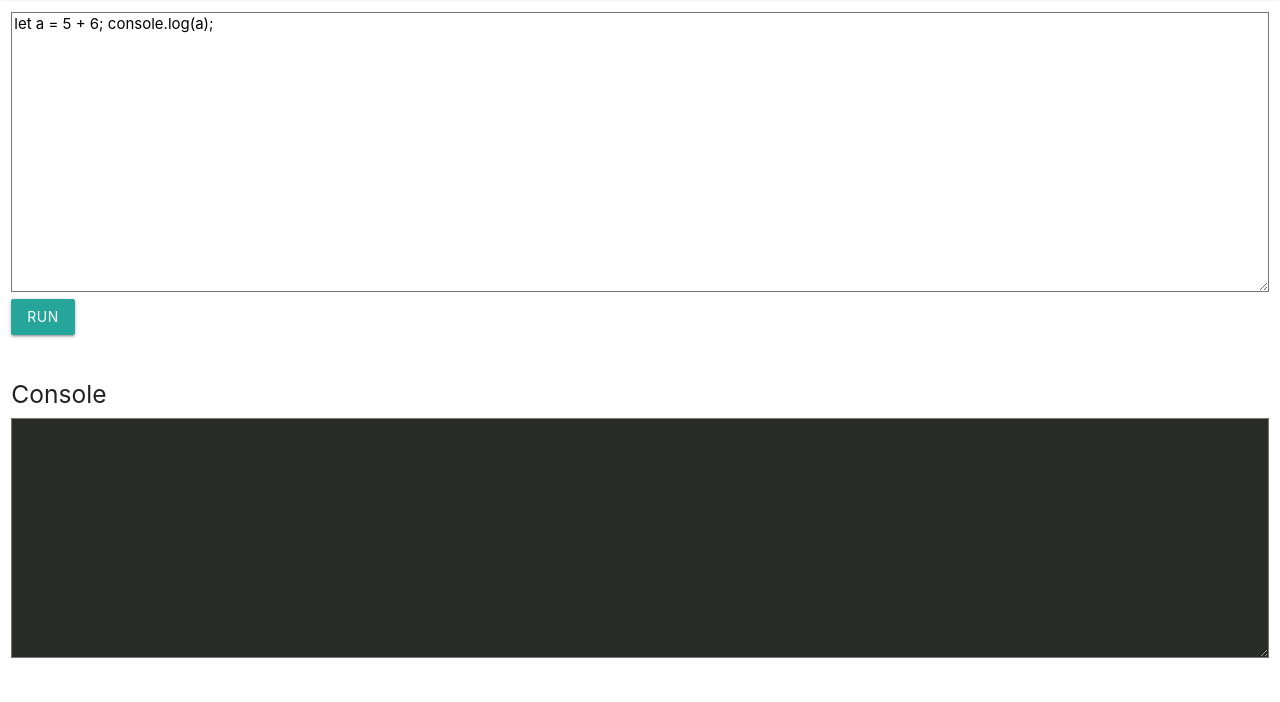
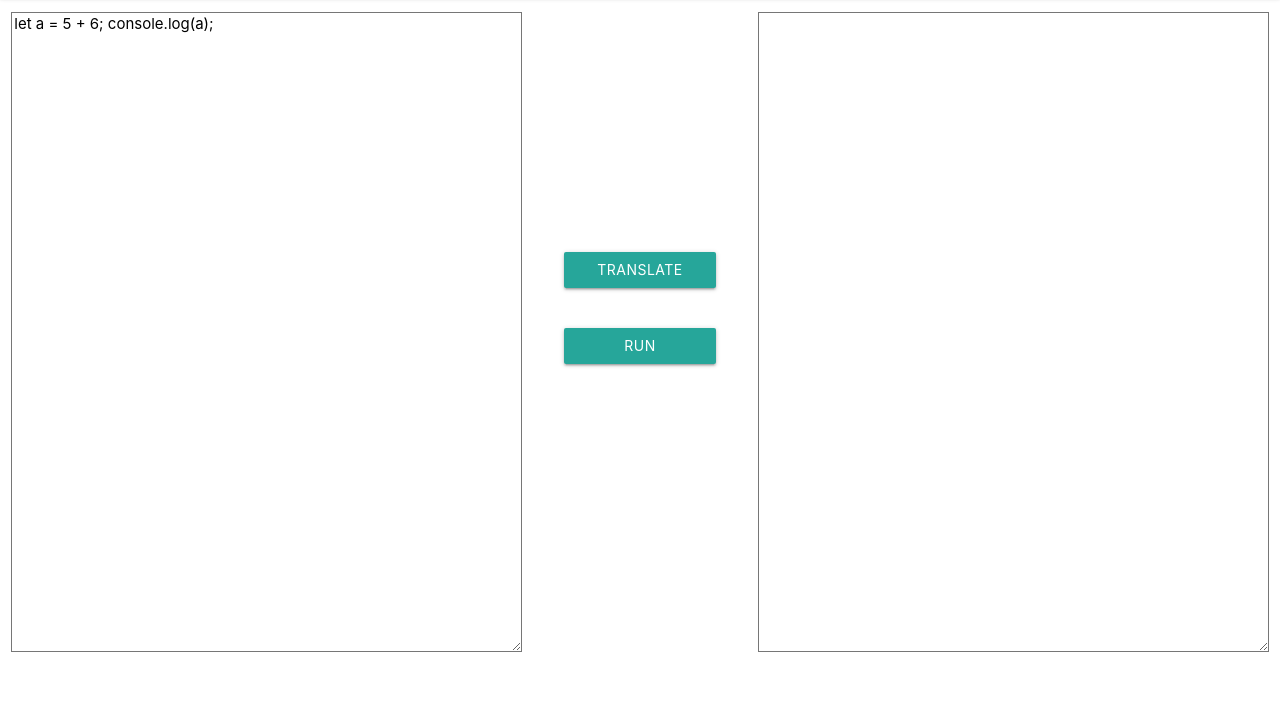
Before and after one commit to flores8ko/olc2.projc1.2S2020, a website: page dist/index.html in a window 1280 px wide. Shown: the part 67-769 px from the top of the page. Drawn offline with nearby package versions, Linux system fonts and the light colour scheme.

Commit message:
fix: Home Screen Translate feature add

```diff
--- a/dist/index.html
+++ b/dist/index.html
@@ -34,10 +34,16 @@
 <div class="row">
   <form class="col s12 m12 l12">
     <div class="row">
-      <div class="input-field col s12">
-        <textarea style="height: 35vh" rows="10" id="textarea"></textarea>
-        <button id="run" class="btn">Run</button>
+      <div class="input-field col s12 m5 l5">
+        <textarea style="height: 80vh" rows="10" id="textarea"></textarea>
       </div>
+        <div style="text-align: center" class="input-field col s12 m2 l2">
+            <button id="translate" style="width: 80%; margin-top: 30vh" class="btn">Translate</button>
+            <button id="run" style="width: 80%; margin-top: 5vh" class="btn">Run</button>
+        </div>
+    <div class="input-field col s12 m5 l5">
+        <textarea style="height: 80vh" rows="10" id="translated"></textarea>
+    </div>
       <div class="input-field col s12">
         <h5>Console</h5>
         <textarea style="height: 30vh; background-color: rgba(28,31,26,0.94); color: red" rows="10" id="console"></textarea>
```
